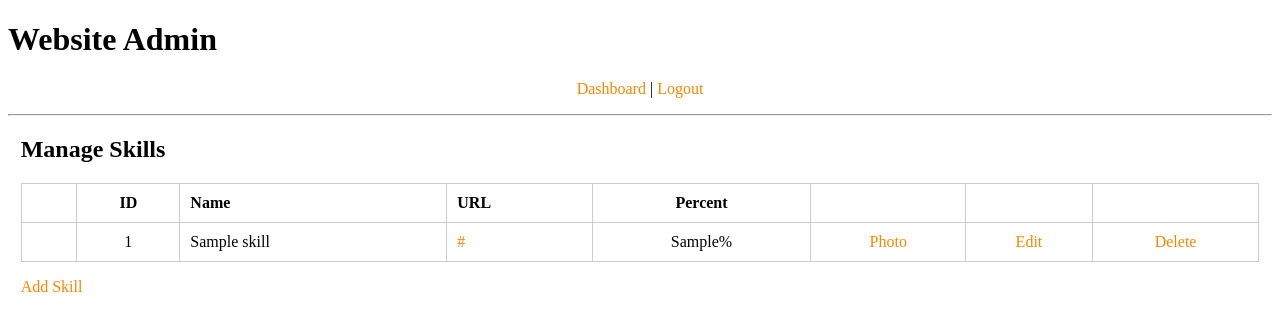
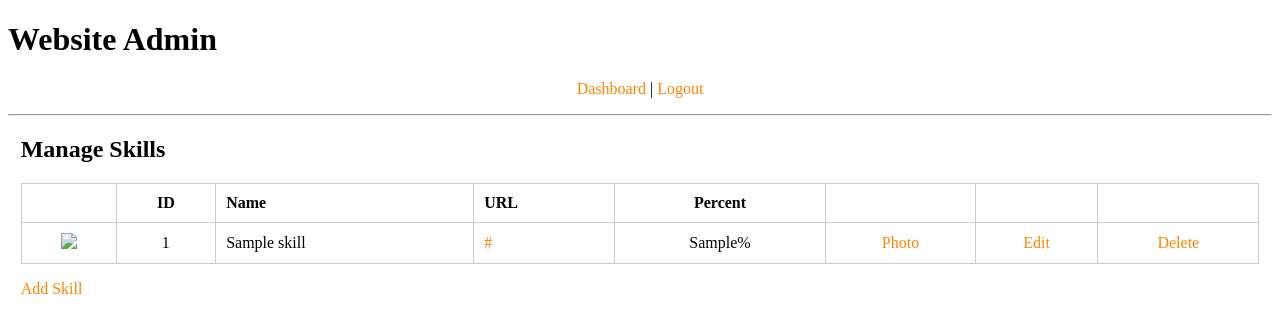
Before and after one commit to Sonnto/http5212-php-cms, a PHP site: page /admin/skills.php in a window 1280 px wide. Shown: the top 333 px of the page. Run offline with PHP 8.4, Linux system fonts and the light colour scheme; a user stored in the database is signed in; data comes from the database, SQL or seed files in the repository; tables that the repository leaves empty or names only in its code hold one stand-in row (values such as "Sample post"); data that the repository does not hold is empty; some libraries are stand-ins or nearby versions.

Commit message:
restore pic preview, add buttons comment

```diff
--- a/admin/skills.php
+++ b/admin/skills.php
@@ -48,7 +48,7 @@ $result = mysqli_query( $connect, $query );
   <?php while( $record = mysqli_fetch_assoc( $result ) ): ?>
     <tr>
       <td align="center">
-        <!--- <img src="image.php?type=project&id=<?php echo $record['id']; ?>&width=300&height=300&format=inside"> --->
+        <img src="image.php?type=project&id=<?php echo $record['id']; ?>&width=300&height=300&format=inside">
       </td>
       <td align="center"><?php echo $record['id']; ?></td>
       <td align="left">
@@ -59,6 +59,7 @@ $result = mysqli_query( $connect, $query );
         </a>
       </td>
       <td align="center"><?php echo $record['percent']; ?>%</td>
+<!-- ======== BUTTONS ======= -->
       <td align="center"><a href="skills_photo.php?id=<?php echo $record['id']; ?>">Photo</i></a></td>
       <td align="center"><a href="skills_edit.php?id=<?php echo $record['id']; ?>">Edit</i></a></td>
       <td align="center">
```
